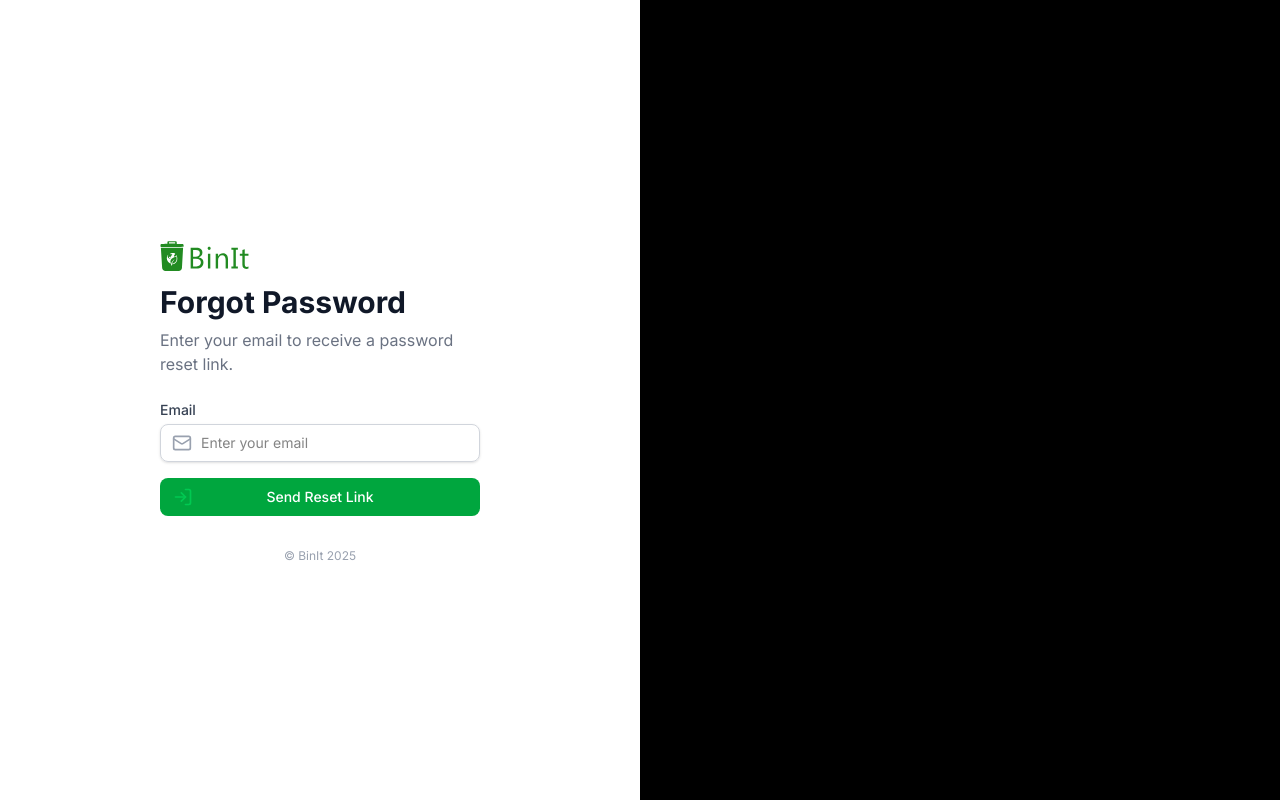
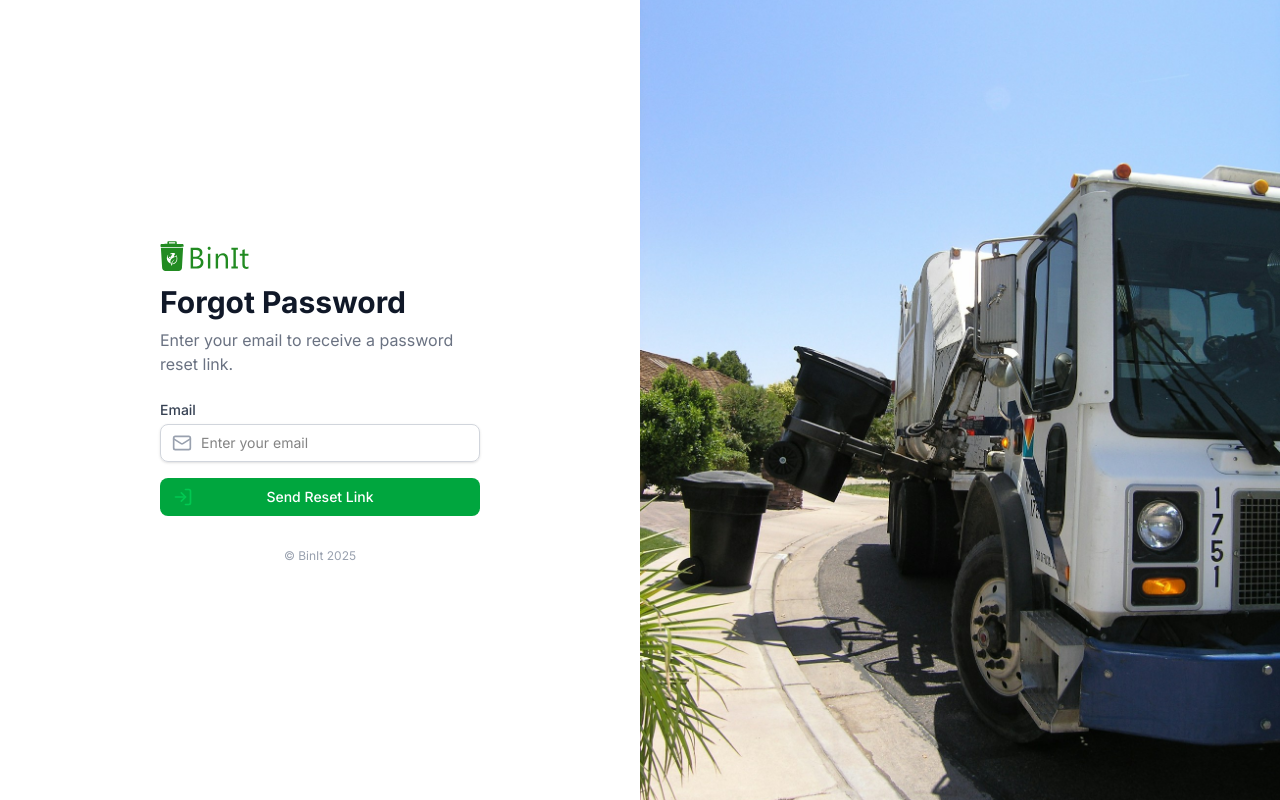
Before and after one commit to osariemen2710/ALTHUB_TEAM_15, a React (Vite) app: page /forgot-password in a window 1280 px wide. Built offline with nearby package versions, Linux system fonts and the light colour scheme; a web font is replaced by a local one.

Commit message:
included dashboard by kenneth, schedule pickup by funmilola Akanbi illegal dumping by funmilayo, sign up and registration bychiamaka faith included a .env file

```diff
--- a/src/components/forgotpassword.jsx
+++ b/src/components/forgotpassword.jsx
@@ -142,7 +142,7 @@
 
       {/* Right side: Image background, hidden on small screens */}
       <div className="hidden lg:block lg:w-1/2 bg-cover bg-center" style={{ backgroundImage: "url('/binit-image.jpg')" }}>
-        <div className="w-full h-full bg-black bg-opacity-10"></div>
+        <div className="w-full h-full bg-opacity-10"></div>
       </div>
     </div>
   );
--- a/src/components/illegalDumping.jsx
+++ b/src/components/illegalDumping.jsx
@@ -158,7 +158,7 @@
 
         {/* Map Section */}
         <div className="relative w-full h-[calc(100vh-180px)] rounded-lg shadow-lg overflow-hidden">
-          <LoadScript googleMapsApiKey="AIzaSyBT4Jx7RBIGfCH5Dvst0Pqo7fYfbX26egQ"  libraries={["places"]}>
+          <LoadScript googleMapsApiKey={import.meta.env.VITE_GOOGLE_MAPS_API_KEY}  libraries={["places"]}>
             <GoogleMap
               mapContainerStyle={containerStyle}
               center={center}
```
Also changed, not shown: 1 other file (tests, documents, lock files or other folders).
